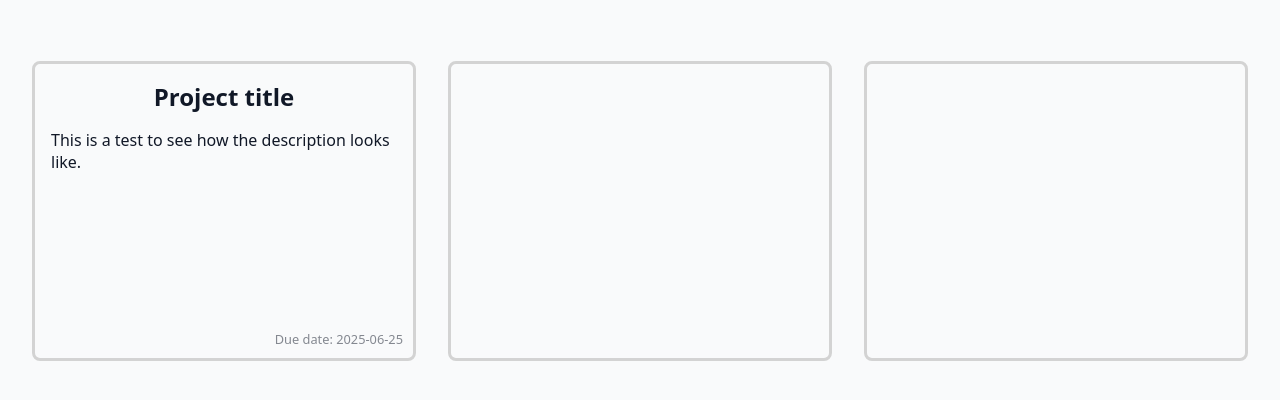
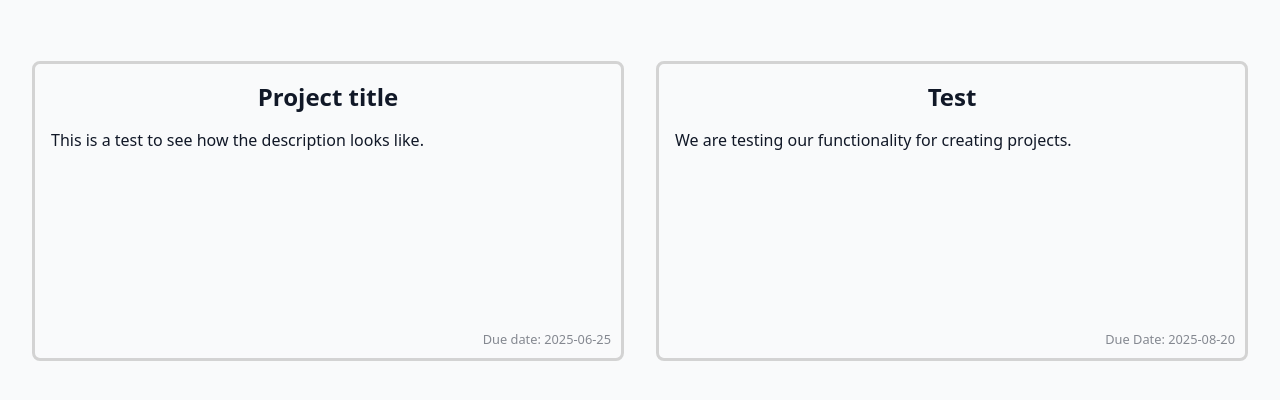
Before and after one commit to alextalijan/todo-list, a website built with webpack: page src/template.html in a window 1280 px wide. Shown: the part 196-596 px from the top of the page. Built offline with nearby package versions, Linux system fonts and the light colour scheme.

Commit message:
fix: properly export displayController as IIFE
Rendering is now immediately available in index.js since it's exported
as an invoked function now.

```diff
--- a/src/js/display-controller.js
+++ b/src/js/display-controller.js
@@ -1,4 +1,4 @@
-export const displayController = function () {
+const displayController = (function () {
     const render = function (projects) {
         const projectsDiv = document.querySelector("#projects");
 
@@ -26,4 +26,6 @@ export const displayController = function () {
     };
 
     return { render };
-};
+})();
+
+export { displayController };
--- a/src/js/index.js
+++ b/src/js/index.js
@@ -4,4 +4,12 @@ import { displayController } from "./display-controller.js";
 
 const myProjects = [];
 
+const project1 = new Project("Test",
+                            "We are testing our functionality for creating projects.",
+                            "2025-08-20",
+                            "high"
+                        );
+
+myProjects.push(project1);
+
 displayController.render(myProjects);
--- a/src/template.html
+++ b/src/template.html
@@ -17,8 +17,6 @@
         <p class="project-description">This is a test to see how the description looks like.</p>
         <p class="project-due-date">Due date: 2025-06-25</p>
       </div>
-      <div class="project-card"></div>
-      <div class="project-card"></div>
     </div>
   </body>
 </html>
```
